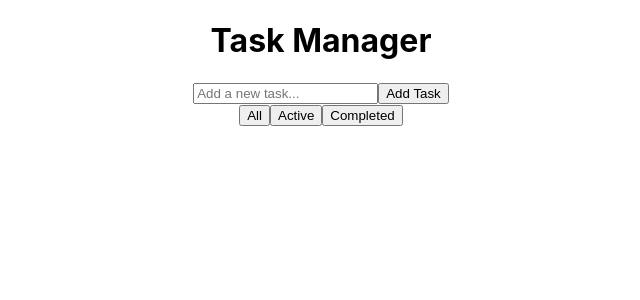
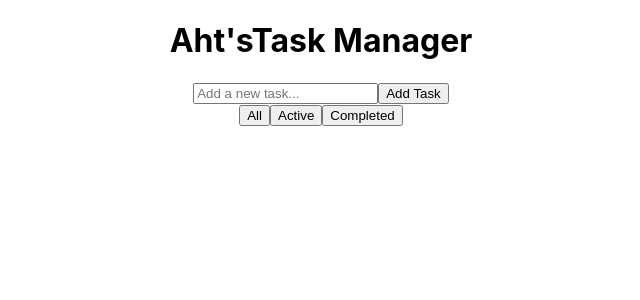
Before and after one commit to Y-L123/task-manager, a React (Create React App) app: page / in a window 1280 px wide. Shown: the top 300 px of the page, without its empty margins (319-959 px from the left). Built offline with nearby package versions, Linux system fonts and the light colour scheme.

Commit message:
Change title on filter branch

```diff
--- a/src/App.js
+++ b/src/App.js
@@ -8,7 +8,7 @@ function App() {
 
   return (
     <div className="App">
-      <h1>Task Manager</h1>
+      <h1>Aht'sTask Manager</h1>
       <input
         type="text"
         placeholder="Add a new task..."
```
